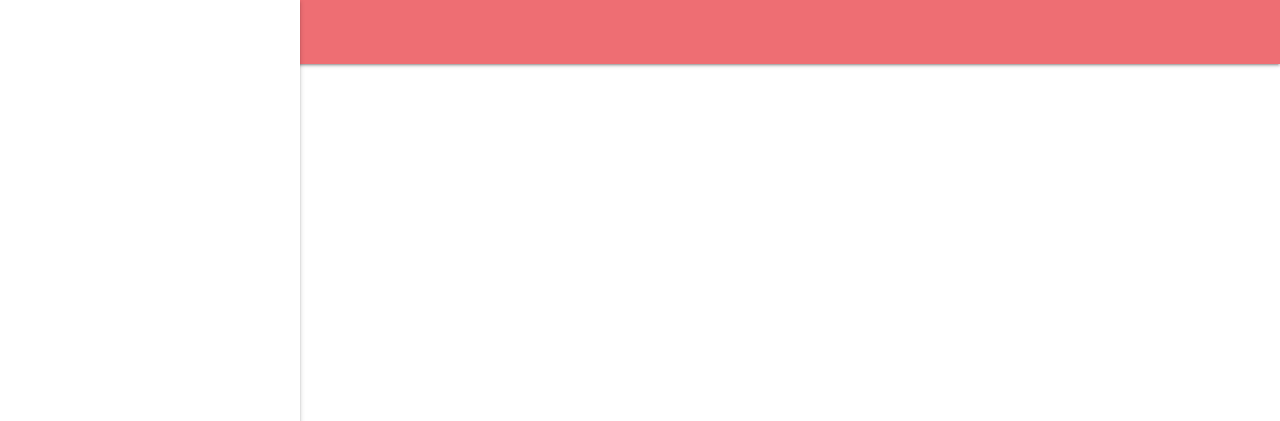
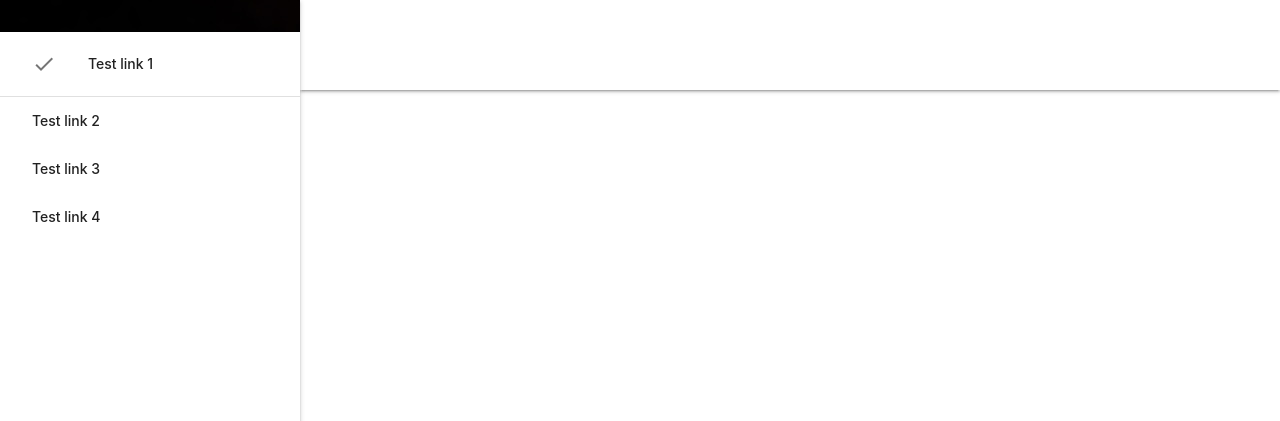
Before and after one commit to D-Lawson/employee-dashboard-app, a Flask app: page / in a window 1280 px wide. Shown: the top 421 px of the page. Run offline with Flask 2, Linux system fonts and the light colour scheme.

Commit message:
Add elements into sidenav, styling and sidenav trigger for mobile

```diff
--- a/static/css/style.css
+++ b/static/css/style.css
@@ -0,0 +1,20 @@
+header, main, footer {
+    padding-left: 300px;
+  }
+
+  @media only screen and (max-width : 992px) {
+    header, main, footer {
+      padding-left: 0;
+    }
+  }
+
+.nav-style{
+  height: 90px;
+  background-color:transparent;
+}
+
+
+nav .sidenav-trigger i {
+    padding-top: 15px;
+    color:royalblue;
+}
--- a/templates/base.html
+++ b/templates/base.html
@@ -6,18 +6,30 @@
     <meta name="viewport" content="width=device-width, initial-scale=1.0">
     <link rel="stylesheet" type="text/css"
         href="https://cdnjs.cloudflare.com/ajax/libs/materialize/1.0.0/css/materialize.min.css">
+    <link href="https://fonts.googleapis.com/icon?family=Material+Icons" rel="stylesheet">
     <link rel="stylesheet" type="text/css" href="{{url_for('static', filename='css/style.css')}}">
     <title>Employee Dashboard</title>
 </head>
 
 <body>
     <header>
-        <nav>
-            <ul id="slide-out" class="sidenav sidenav-fixed">
+        <nav class="nav-style">
+            <div class="container"><a href="#" class="sidenav-trigger full hide-on-large-only" data-target="sidenav-mobile"><i class="material-icons">menu</i></a>
+            </div>
+        </nav>
 
-            </ul>
-
-        </nav>
+        <ul id="sidenav-mobile" class="sidenav sidenav-fixed">
+            <li><div class="user-view">
+                <div class="background">
+                  <img src="images/sidenav-bg.jpg">
+                </div>
+                </li>
+              <li><a href="#!"><i class="material-icons">check</i>Test link 1</a></li>
+              <li><div class="divider"></div></li>
+              <li><a href="#!" class="waves-effect">Test link 2</a></li>
+              <li><a href="#!" class="waves-effect">Test link 3</a></li>
+              <li><a class="waves-effect" href="#!">Test link 4</a></li>
+        </ul>
 </header>
         <main class="container">
 
```
Also changed, not shown: README.md (added), images/sidenav-bg.jpg (added).
